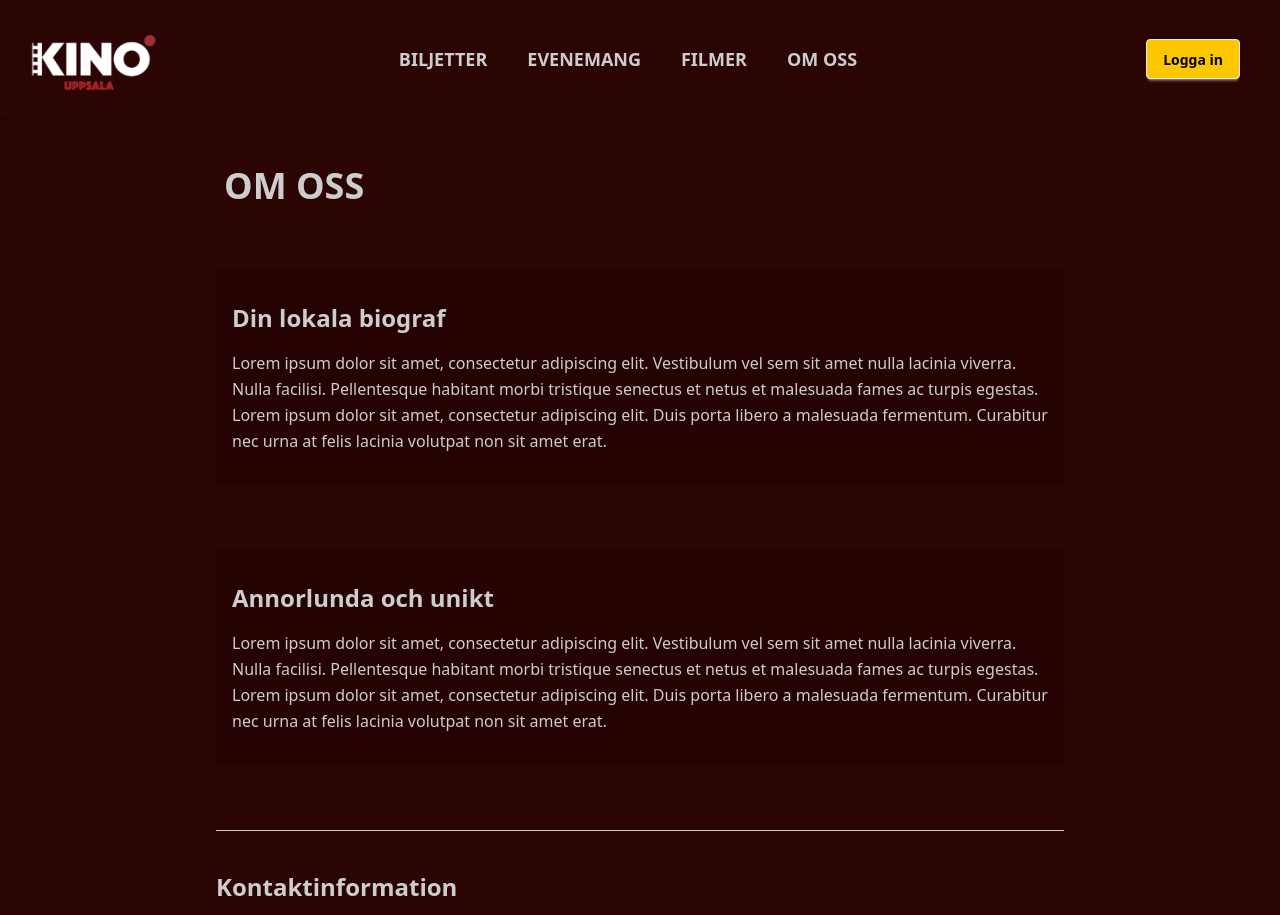
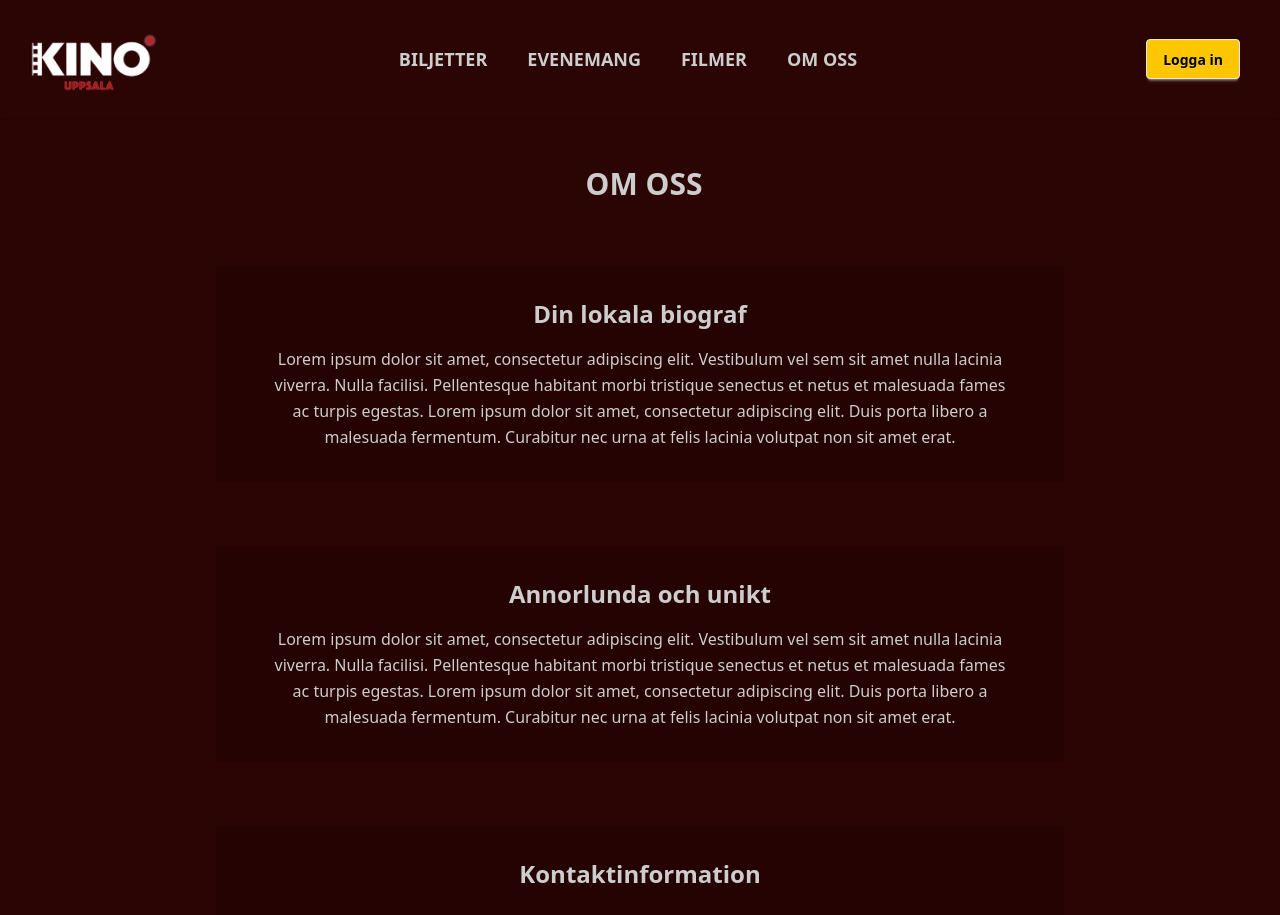
Before and after one commit to alfredbrannare/kino-nextjs-app, a Next.js app: page /about in a window 1280 px wide. Shown: the top 915 px of the page. Built offline with nearby package versions, Linux system fonts and the light colour scheme.

Commit message:
added some extra styling

```diff
--- a/src/app/about/page.jsx
+++ b/src/app/about/page.jsx
@@ -2,12 +2,12 @@
 
 export default function About() {
   return (
-    <div className="max-w-4xl mx-auto px-6 py-12 space-y-16">
+    <div className="max-w-4xl mx-auto px-6 py-12 space-y-16 text-center">
         <div>
-            <h1 className="ml-2 text-4xl font-bold text-[#CDCDCD]">OM OSS</h1>
+            <h1 className="ml-2 text-3xl font-bold text-[#CDCDCD] ">OM OSS</h1>
         </div>
-        <div className="flex flex-col gap-6 px-4 py-8 bg-[#250303]">
-      <section>
+        <div className="flex flex-col gap-6 px-4 py-8 bg-[#250303] p-6">
+      <section className="pl-10 pr-10">
         <h2 className="text-2xl font-bold text-[#CDCDCD] mb-4">Din lokala biograf</h2>
         <p className="text-[#CDCDCD] leading-relaxed">
           Lorem ipsum dolor sit amet, consectetur adipiscing elit. Vestibulum vel sem sit amet nulla lacinia viverra.
@@ -19,8 +19,8 @@ export default function About() {
       </section>
       </div>
 
-            <div className="flex flex-col gap-6 px-4 py-8 bg-[#250303]">
-            <section>
+            <div className="flex flex-col gap-6 px-4 py-8 bg-[#250303] p-6">
+            <section className="pl-10 pr-10">
         <h2 className="text-2xl font-bold text-[#CDCDCD] mb-4">Annorlunda och unikt</h2>
         <p className="text-[#CDCDCD] leading-relaxed">
           Lorem ipsum dolor sit amet, consectetur adipiscing elit. Vestibulum vel sem sit amet nulla lacinia viverra.
@@ -32,13 +32,12 @@ export default function About() {
       </section>
       </div>
 
-      <section className="border-t text-[#CDCDCD] pt-10">
-        <h3 className="text-2xl font-semibold text-[#CDCDCD] mb-2">Kontaktinformation</h3>
+      <section className="flex flex-col gap-6 px-4 py-8 bg-[#250303] p-6">
+        <h3 className="text-2xl font-bold text-[#CDCDCD] mb-2">Kontaktinformation</h3>
         <p className="text-[#CDCDCD]">E-post: kino@uppsala.se</p>
         <p className="text-[#CDCDCD]">Telefon: 070-123 45 67</p>
         <p className="text-[#CDCDCD]">Adress: Uppsalagatan 1, 123 12 Uppsala</p>
       </section>
-      <div className="border-t text-[#CDCDCD]"></div>
-    </div>
+      </div>
   );
 }
--- a/src/app/events/page.jsx
+++ b/src/app/events/page.jsx
@@ -31,13 +31,13 @@ export default function Events() {
 
       <div className="space-y-10">
         {events.map((event, index) => (
-          <div key={index} className="p-6 border border-[#CDCDCD] rounded-xl shadow-sm hover:shadow-lg hover:scale-[1.01] transition transform duration-200">
+          <div key={index} className="p-6 border border-yellow-400 rounded-xl shadow-[inset_0_0_10px_#facc15,0_0_20px_#facc15] hover:shadow-[inset_0_0_12px_#fde047,0_0_25px_#fde047] hover:scale-[1.01] transition transform duration-200">
                         <img
               src={event.image}
               alt={event.title}
               className="w-full h-60 object-cover rounded-lg"
             />
-            <h2 className="text-2xl font-semibold text-[#CDCDCD]">{event.title}</h2>
+            <h2 className="text-2xl pt-4 font-semibold text-[#CDCDCD]">{event.title}</h2>
             <p className="text-[#CDCDCD] mt-2 mb-2">{event.date} kl {event.time}</p>
             <p className="text-[#CDCDCD] mb-4 text-l">{event.description}</p>
           </div>
```
